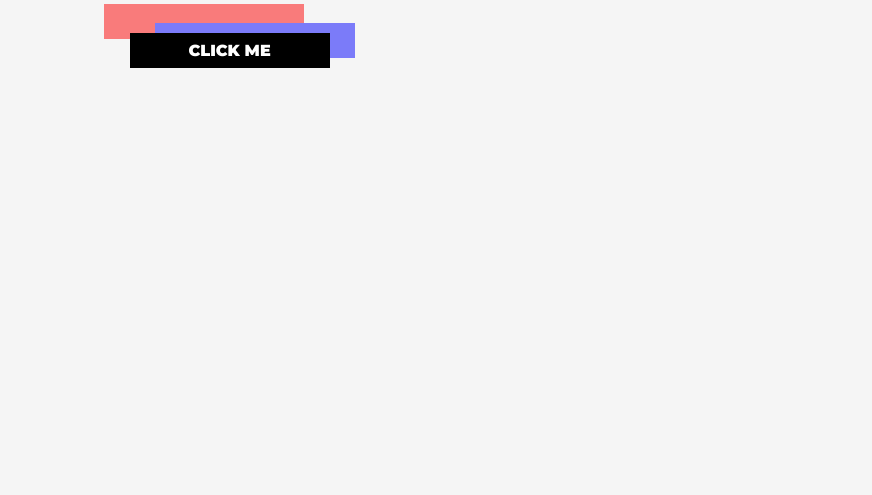
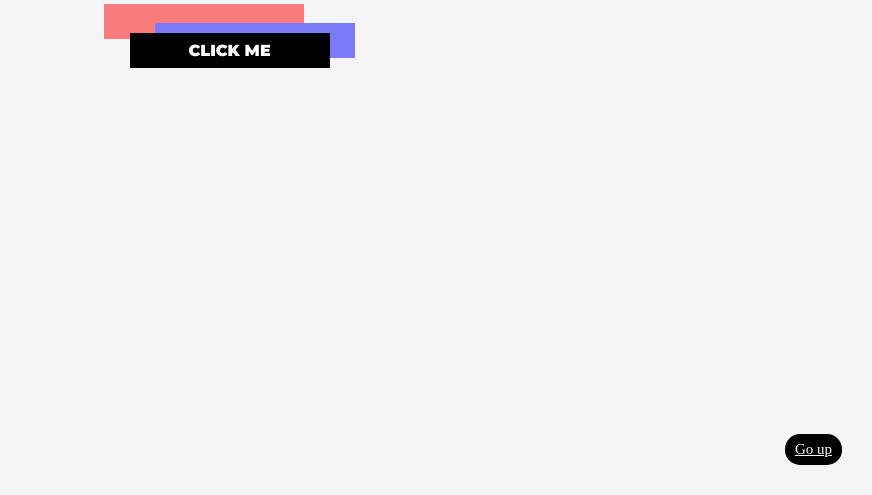
Before and after one commit to alexandre293/nouvelle-information, a plain HTML site: page index.html in a window 1280 px wide. Shown: the part 305-800 px from the top of the page, without its empty margins (408-1280 px from the left). Drawn offline with Linux system fonts and the light colour scheme.

Commit message:
Make go up button

```diff
--- a/index.html
+++ b/index.html
@@ -17,5 +17,7 @@
          <div class="header-btn-blue"></div>
 
     </div>
+
+    <a class="go-up-btn" href="#">Go up</a>
 </body>
 </html>
--- a/style.css
+++ b/style.css
@@ -91,6 +91,21 @@
     z-index: 1;
 }
 
+.go-up-btn {
+    position: fixed;
+    bottom:30px;
+    right: 30px;
+    display: inline-block;
+    color: white;
+    background-color: black;
+    border-radius: 15px;
+    padding-top: 7px;
+    padding-bottom: 7px;
+    padding-right: 10px;
+    padding-left: 10px;
+    font-size: 15px;
+}
+
 @keyframes jump {
     0% {
         transform: translate(0,0);
```
